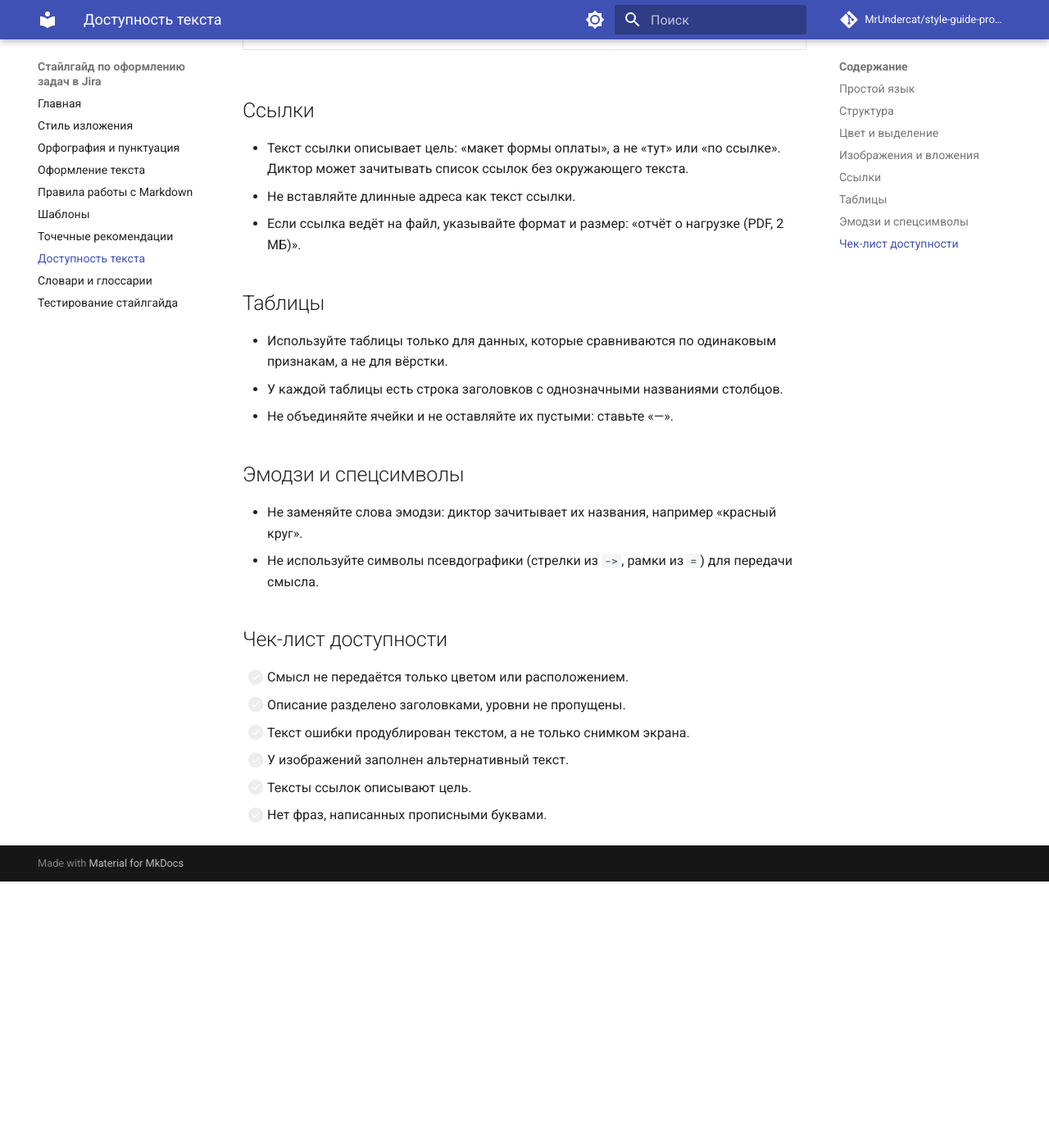
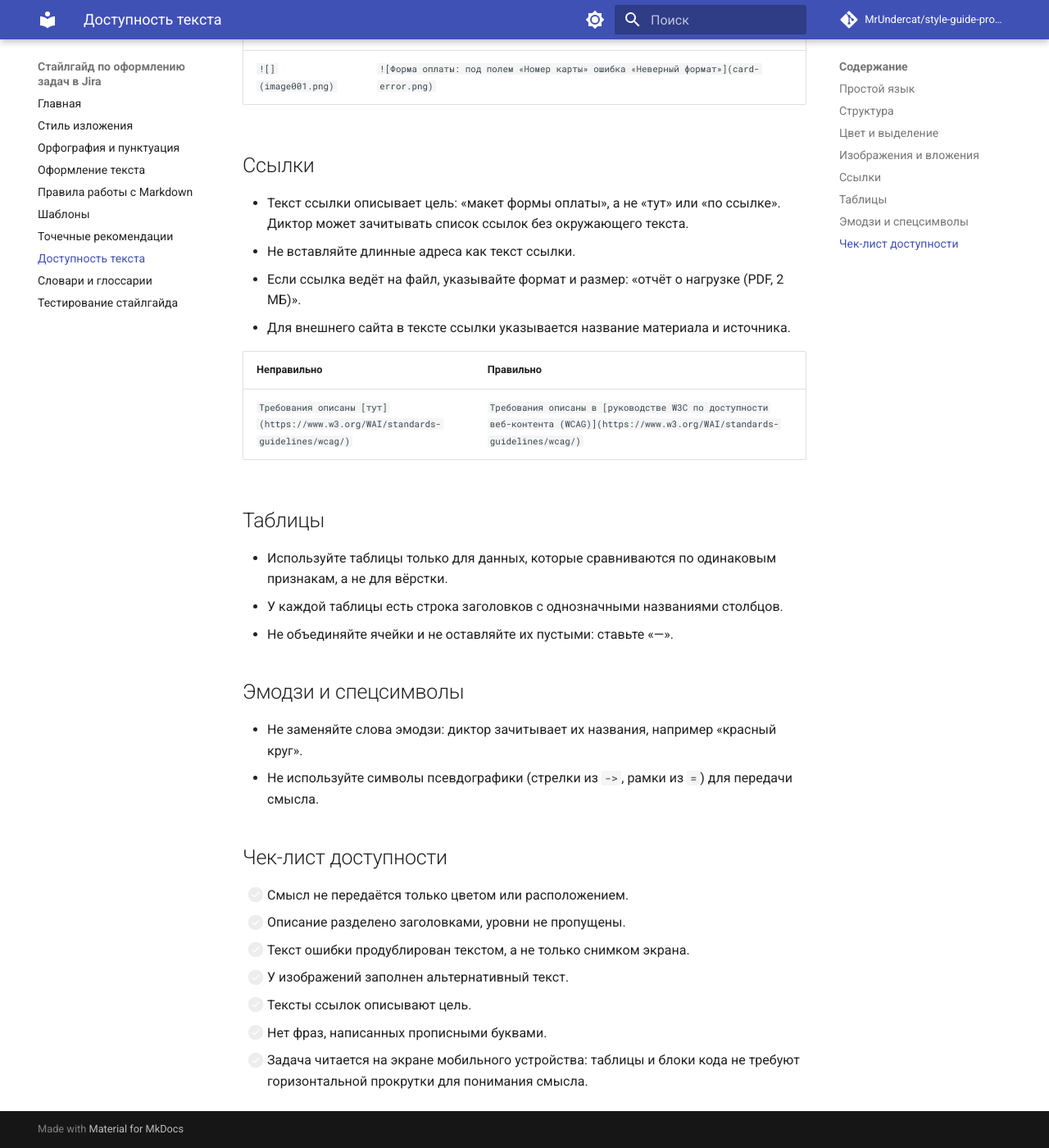
Before and after one commit to MrUndercat/style-guide-project, an MkDocs documentation site: the page built from docs/accessibility.md, in a window 1280 px wide and 1400 px high, scrolled down 1559 px. Shown: the whole window at 82% size. Built offline with MkDocs 1.6.1 and Material for MkDocs 9.7.7, drawn with Linux system fonts in a browser that asks for light colours; comment, search, counter and statistics services are not loaded; before the commit the page ends 2634 px from its top, so only the background shows below that; some of the changed text lies outside the part shown.

Commit message:
fix: учесть замечания ревью

```diff
--- a/docs/accessibility.md
+++ b/docs/accessibility.md
@@ -6,6 +6,10 @@
 включая людей с нарушениями зрения, дальтонизмом и дислексией.
 
 ## Простой язык
+
+Короткие предложения и понятная структура нужны не только людям с
+дислексией: так любому участнику команды быстрее прочитать, оценить и
+проверить задачу.
 
 - Пишите короткими предложениями — не более 20 слов.
 - Один абзац — одна мысль, не более 4–5 предложений.
@@ -58,6 +62,12 @@
 - Не вставляйте длинные адреса как текст ссылки.
 - Если ссылка ведёт на файл, указывайте формат и размер: «отчёт о
   нагрузке (PDF, 2 МБ)».
+- Для внешнего сайта в тексте ссылки указывается название материала и
+  источника.
+
+| Неправильно | Правильно |
+| --- | --- |
+| `Требования описаны [тут](https://www.w3.org/WAI/standards-guidelines/wcag/)` | `Требования описаны в [руководстве W3C по доступности веб-контента (WCAG)](https://www.w3.org/WAI/standards-guidelines/wcag/)` |
 
 ## Таблицы
 
@@ -82,3 +92,5 @@
 - [ ] У изображений заполнен альтернативный текст.
 - [ ] Тексты ссылок описывают цель.
 - [ ] Нет фраз, написанных прописными буквами.
+- [ ] Задача читается на экране мобильного устройства: таблицы и блоки
+      кода не требуют горизонтальной прокрутки для понимания смысла.
```
